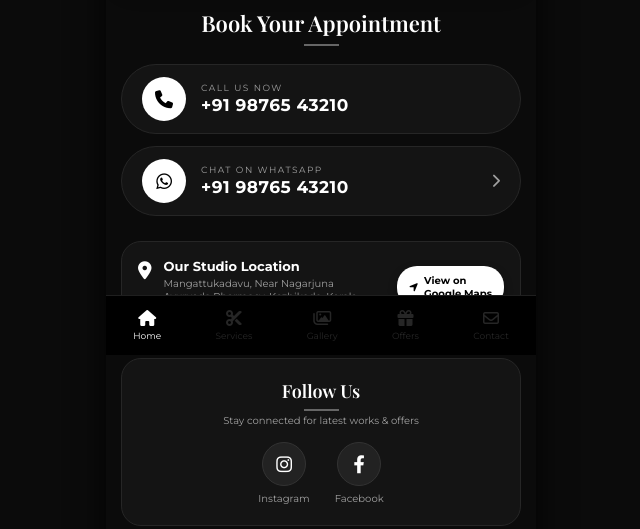
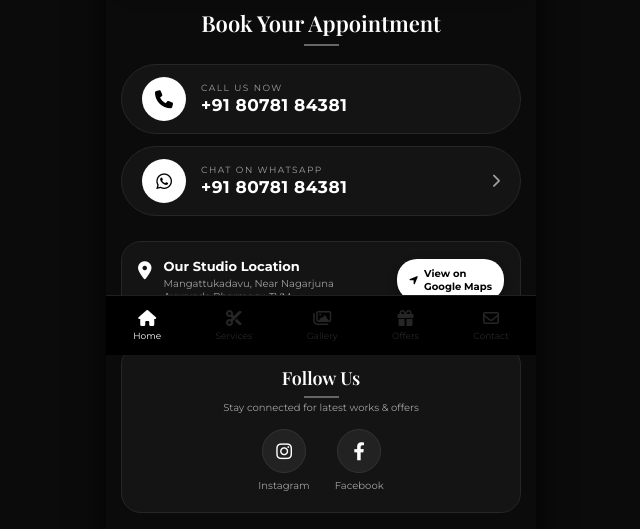
Before and after one commit to ayraatelier/ayra, a plain HTML site: page index.html in a window 1280 px wide. Shown: the part 445-974 px from the top of the page, without its empty margins (319-959 px from the left). Drawn offline with nearby package versions, Linux system fonts and the light colour scheme; a web font is replaced by a local one.

Commit message:
Update contact information and location in index.html
Updated contact numbers and location details in the appointment section.

```diff
--- a/index.html
+++ b/index.html
@@ -666,19 +666,19 @@
         <h2 class="section-title">Book Your Appointment</h2>
 
         <div class="action-cards">
-            <a href="tel:+919876543210" class="action-card">
+            <a href="tel:+918078184381" class="action-card">
                 <div class="action-icon"><i class="fa-solid fa-phone"></i></div>
                 <div class="action-details">
                     <div class="action-label">CALL US NOW</div>
-                    <div class="action-value">+91 98765 43210</div>
+                    <div class="action-value">+91 80781 84381</div>
                 </div>
             </a>
 
-            <a href="https://wa.me/919876543210" class="action-card">
+            <a href="https://wa.me/918078184381" class="action-card">
                 <div class="action-icon"><i class="fa-brands fa-whatsapp"></i></div>
                 <div class="action-details">
                     <div class="action-label">CHAT ON WHATSAPP</div>
-                    <div class="action-value">+91 98765 43210</div>
+                    <div class="action-value">+91 80781 84381</div>
                 </div>
                 <div class="action-arrow"><i class="fa-solid fa-chevron-right"></i></div>
             </a>
@@ -689,7 +689,7 @@
                 <i class="fa-solid fa-location-dot"></i>
                 <div>
                     <div class="location-title">Our Studio Location</div>
-                    <div class="location-address">Mangattukadavu, Near Nagarjuna Ayurveda Pharmacy, Kozhikode, Kerala - 673XXX</div>
+                    <div class="location-address">Mangattukadavu, Near Nagarjuna Ayurveda Pharmacy, TVM</div>
                 </div>
             </div>
             <a href="#" class="btn-maps">
```
